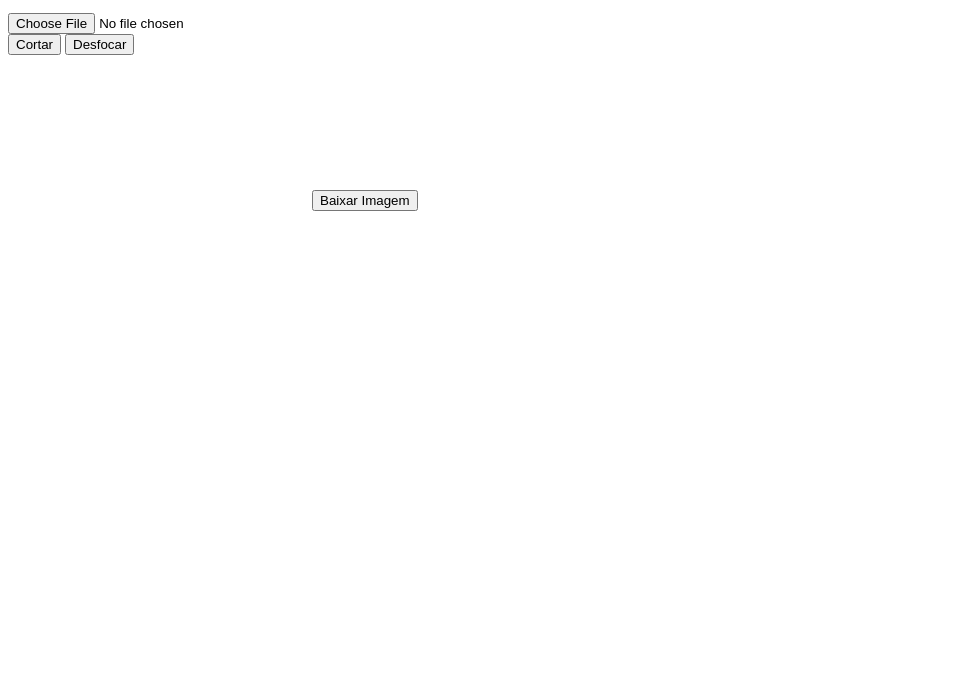
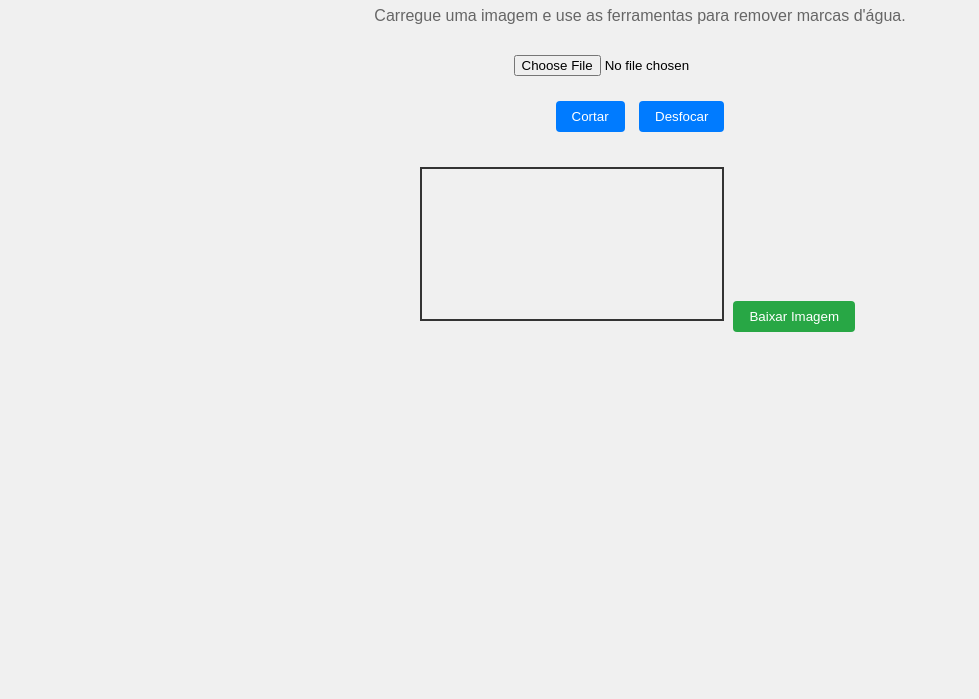
Before and after one commit to rtoram/xperidagua, a plain HTML site: page index.html in a window 1280 px wide. Shown: the part 101-800 px from the top of the page, without its empty margins (0-979 px from the left). Drawn offline with Linux system fonts and the light colour scheme.

Commit message:
Update styles.css

```diff
--- a/styles.css
+++ b/styles.css
@@ -1,25 +1,52 @@
-canvas.addEventListener('mouseup', () => {
-    if (isDragging && mode === 'crop') {
-        isDragging = false;
+body {
+    font-family: Arial, sans-serif;
+    text-align: center;
+    padding: 20px;
+    background-color: #f0f0f0;
+}
 
-        // Calcula a área de corte
-        const cropX = Math.min(startX, endX);
-        const cropY = Math.min(startY, endY);
-        const cropWidth = Math.abs(endX - startX);
-        const cropHeight = Math.abs(endY - startY);
+h1 {
+    color: #333;
+}
 
-        // Salva a área de corte
-        const croppedImage = ctx.getImageData(cropX, cropY, cropWidth, cropHeight);
+p {
+    color: #666;
+    margin-bottom: 20px;
+}
 
-        // Redesenha a imagem original
-        ctx.clearRect(0, 0, canvas.width, canvas.height);
-        ctx.drawImage(img, 0, 0);
+#upload {
+    margin: 10px 0;
+}
 
-        // Aplica a área de corte na imagem original
-        ctx.putImageData(croppedImage, cropX, cropY);
+#tools {
+    margin: 15px 0;
+}
 
-        // Atualiza a imagem original para o recorte
-        img.src = canvas.toDataURL();
-    }
-    isDragging = false;
-});
+button {
+    padding: 8px 16px;
+    margin: 0 5px;
+    background-color: #007bff;
+    color: white;
+    border: none;
+    border-radius: 4px;
+    cursor: pointer;
+}
+
+button:hover {
+    background-color: #0056b3;
+}
+
+#canvas {
+    border: 2px solid #333;
+    max-width: 100%;
+    margin-top: 20px;
+}
+
+#downloadBtn {
+    margin-top: 20px;
+    background-color: #28a745;
+}
+
+#downloadBtn:hover {
+    background-color: #218838;
+}
```
